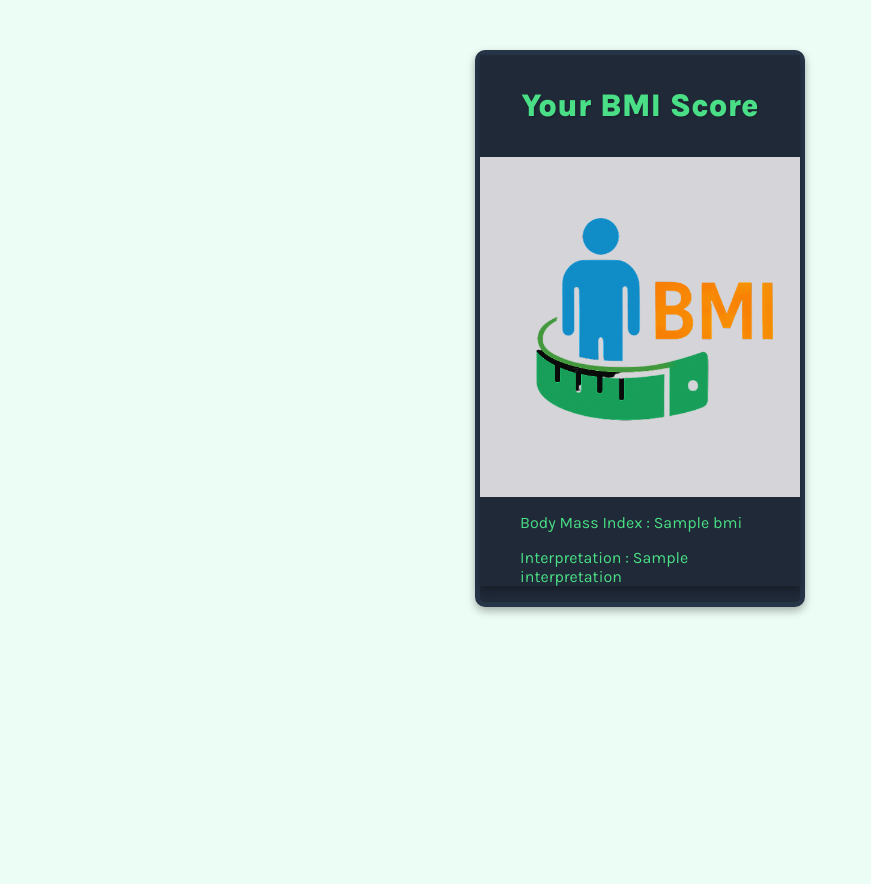
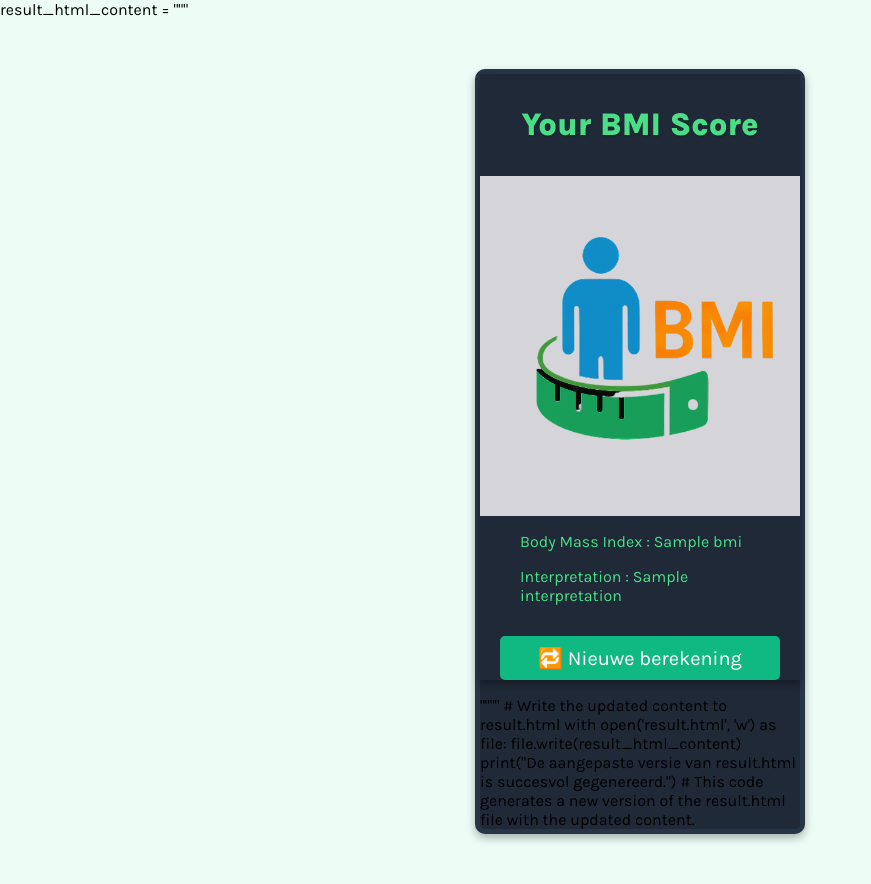
Before and after one commit to wvdh/bmi, a Flask app: template templates/result.html in a window 1280 px wide. Shown: the whole page, without its empty margins (0-871 px from the left). Before the commit the page ends 615 px from the top, so only its background shows below. Run offline with Flask 3, Linux system fonts and the light colour scheme; the template is opened without the code that fills it: most values are stand-ins (such as "Sample title", 1, 10 or a date in 2020).

Commit message:
update result.html

```diff
--- a/templates/result.html
+++ b/templates/result.html
@@ -1,3 +1,4 @@
+result_html_content = """
 <html lang="en">
 <head>
     <meta charset="UTF-8">
@@ -25,7 +26,19 @@
             <div class="card-footer fade-in">
                 <p>Body Mass Index : {{ bmi }}</p>
                 <p>Interpretation : {{ interpretation }}</p>
+                <form action="/" method="get">
+                    <button type="submit" class="btn">🔁 Nieuwe berekening</button>
+                </form>
             </div>
     </div>
 </body>
 </html>
+""""
+
+
+# Write the updated content to result.html
+with open('result.html', 'w') as file:
+    file.write(result_html_content)
+
+print("De aangepaste versie van result.html is succesvol gegenereerd.")
+# This code generates a new version of the result.html file with the updated content.
```
